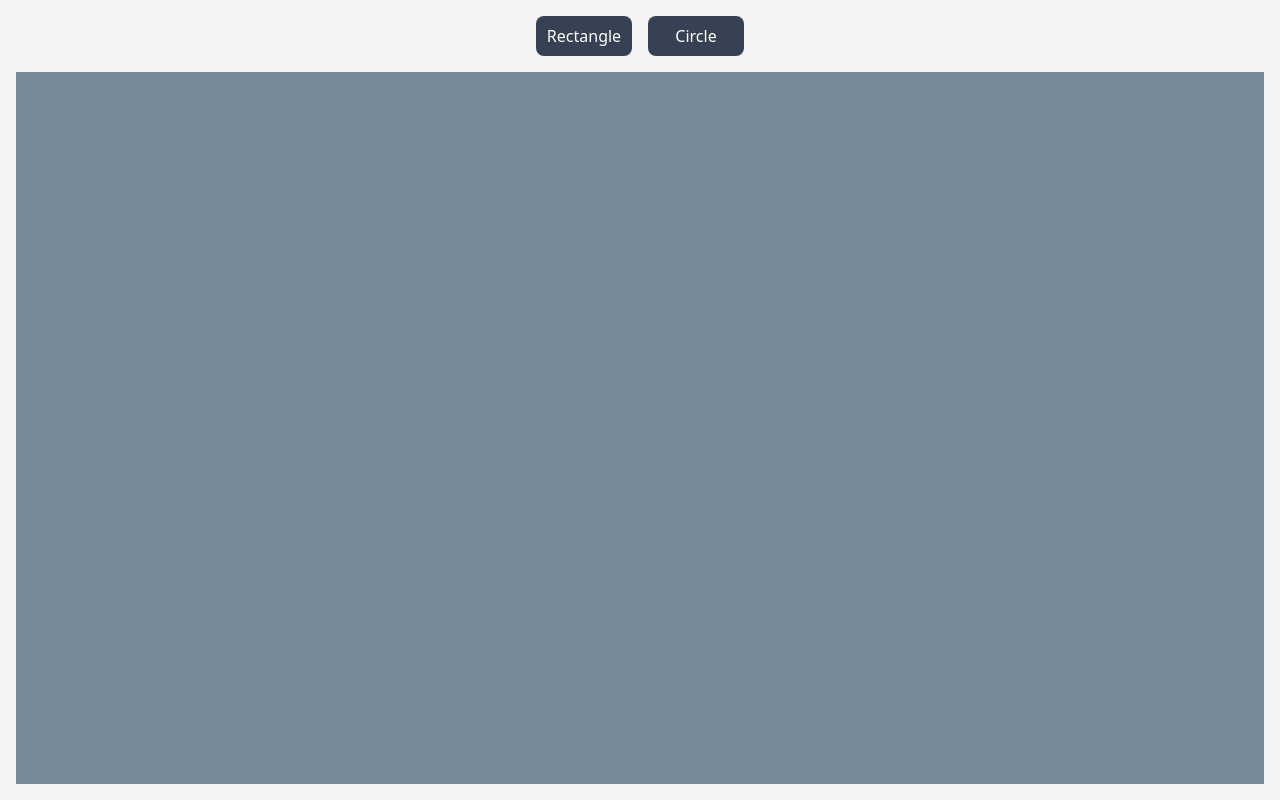
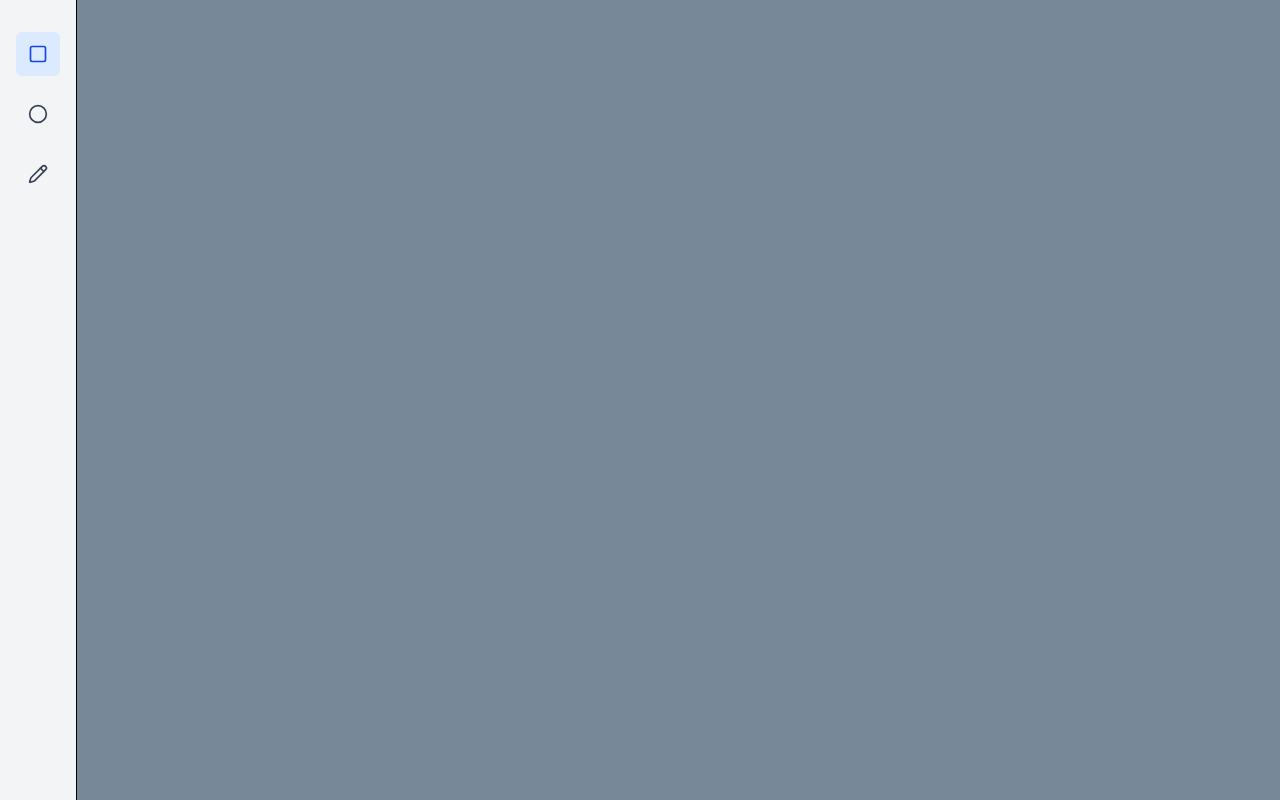
Before and after one commit to Praveenkumar02023/drawIT, a Next.js app in the folder apps/web/: page /room/1 in a window 1280 px wide. Built offline with nearby package versions, Linux system fonts and the light colour scheme.

Commit message:
feature:add fully working pencil tool.

```diff
--- a/apps/web/app/canvasUtils/page.ts
+++ b/apps/web/app/canvasUtils/page.ts
@@ -1,5 +1,6 @@
-import { shapeType } from "../room/[slug]/page";
-import React from "react";
+import { toolType } from "../components/page";
+import { displayShapeType } from "../room/[slug]/page";
+import React, { useRef } from "react";
 
 export const getMousePos = (event: MouseEvent, canvas: HTMLCanvasElement) => {
   const rect = canvas.getBoundingClientRect();
@@ -15,7 +16,7 @@ export const getMousePos = (event: MouseEvent, canvas: HTMLCanvasElement) => {
 
 export const drawAllShapes = (
   canvas: HTMLCanvasElement,
-  shapes: shapeType[],
+  shapes: displayShapeType[],
   ctx: CanvasRenderingContext2D
 ) => {
   ctx.clearRect(0, 0, canvas.width, canvas.height);
@@ -55,15 +56,24 @@ export const handleEvents = (
   mouseDown: React.RefObject<boolean>,
   startX: React.RefObject<number>,
   startY: React.RefObject<number>,
-  shapesRef: React.RefObject<shapeType[]>,
+  shapesRef: React.RefObject<displayShapeType[]>,
   ctx: CanvasRenderingContext2D,
-  shapeType: React.RefObject<"rect" | "circle">
+  currentTool: React.RefObject<toolType>,
+  lastX: React.RefObject<number>,
+  lastY: React.RefObject<number>,
+
 ) => {
+
   const onMouseDown = (event: MouseEvent) => {
     mouseDown.current = true;
     const { x, y } = getMousePos(event, canvas);
     startX.current = x;
     startY.current = y;
+
+    if(currentTool.current === "pencil"){
+      lastX.current = x;
+      lastY.current = y;
+    }
   };
 
   const onMouseMove = (event: MouseEvent) => {
@@ -72,14 +82,22 @@ export const handleEvents = (
     const width = x - startX.current;
     const height = y - startY.current;
 
-    drawAllShapes(canvas, shapesRef.current, ctx);
+    if(currentTool.current !== 'pencil'){
+      drawAllShapes(canvas, shapesRef.current, ctx);
+    }
 
-    if (shapeType.current === "rect") {
+    //for drawing rectangle
+
+    if (currentTool.current  === "rect") {
 
         ctx.strokeStyle = "black";
       ctx.strokeRect(startX.current,startY.current, width, height);
 
-    } else if (shapeType.current === "circle") {
+    }
+
+    //for drawing circle
+
+    else if (currentTool.current === "circle") {
 
       const radius = Math.sqrt(width * width + height * height);
 
@@ -87,6 +105,20 @@ export const handleEvents = (
       ctx.strokeStyle = "black";
       ctx.arc(startX.current,startY.current, radius, 0, Math.PI * 2);
       ctx.stroke();
+    }
+
+    // for drawing with pencil
+
+    else if(currentTool.current === "pencil"){
+
+      ctx.beginPath();
+      ctx.moveTo(lastX.current,lastY.current);
+      ctx.lineTo(x,y);
+      ctx.stroke()
+      ctx.closePath()
+
+      lastX.current = x;
+      lastY.current = y;
     }
   };
 
@@ -98,9 +130,9 @@ export const handleEvents = (
     const width = x - startX.current;
     const height = y - startY.current;
 
-    if(shapeType.current === "rect"){
+    if(currentTool.current === "rect"){
 
-        const newShape: shapeType = {
+        const newShape: displayShapeType = {
         type: "rect",
         rect: {
             x: startX.current,
@@ -113,9 +145,9 @@ export const handleEvents = (
         shapesRef.current.push(newShape);
 
     }
-    else if(shapeType.current === 'circle'){
+    else if(currentTool.current === 'circle'){
 
-        const newShape: shapeType = {
+        const newShape: displayShapeType = {
         type: "circle",
         circle: {
             x: startX.current,
@@ -127,6 +159,22 @@ export const handleEvents = (
         shapesRef.current.push(newShape);
 
     }
+
+    else if(currentTool.current === "pencil"){
+
+      const newShape: displayShapeType = {
+        type: "circle",
+        circle: {
+            x: startX.current,
+            y: startY.current,
+            radius : Math.sqrt(width*width + height*height)
+        }
+        };
+
+        shapesRef.current.push(newShape);
+
+    }
+
     drawAllShapes(canvas, shapesRef.current, ctx);
   };
 
--- a/apps/web/app/components/DisplayTool.tsx
+++ b/apps/web/app/components/DisplayTool.tsx
@@ -1,5 +1,5 @@
 import { LucideProps } from "lucide-react"
-import { toolType } from "../room/[slug]/page"
+
 
 export interface toolProps{
   onClick : () => void,
@@ -16,9 +16,9 @@ export const DisplayTool = ({
 } : toolProps)=>{
 
   return (
-    <div onClick={onClick} className={`rounded-md p-1.5 ${selectedTool  === toolName ? "bg-blue-100 text-blue-500" : "text-gray-700"}`
+    <div onClick={onClick} className={` rounded-md p-3 ${selectedTool  === toolName ? "bg-blue-100 text-blue-700 "  : "text-gray-700 hover:bg-gray-300"}`
 }>
-      <Icon/>
+      <Icon className="size-5" />
 
     </div>
   )
--- a/apps/web/app/components/page.tsx
+++ b/apps/web/app/components/page.tsx
@@ -2,19 +2,21 @@
 
 
 import {Circle, LucideProps, Pen, Pencil, Square} from 'lucide-react'
-import React, { useRef, useState } from 'react'
+import React, { Dispatch, SetStateAction, useRef, useState } from 'react'
 import { DisplayTool } from './DisplayTool';
 
-type toolType = "rect" | "circle" | "pencil" ;
+export type toolType = "rect" | "circle" | "pencil" ;
 
-export const Toolbar = () => {
+interface toolbarProps {
+  setSelectedTool : Dispatch<SetStateAction<toolType>>,
+  selectedTool : toolType
+}
 
-  const [selectedTool,setSelectedTool] = useState<toolType>('rect');
-
+export const Toolbar = ({setSelectedTool , selectedTool } : toolbarProps) => {
 
   return (
-    <div className='h-screen'>
-        <div className='py-8 flex flex-col  h-full w-fit border-r justify-start gap-y-4 px-6'>
+
+        <div className='py-8 flex flex-col  h-full w-fit border-r justify-start gap-y-4 px-4'>
 
          <DisplayTool
           onClick={()=>setSelectedTool("rect")}
@@ -39,7 +41,6 @@ export const Toolbar = () => {
 
 
         </div>
-    </div >
   )
 }
 
--- a/apps/web/app/room/[slug]/page.tsx
+++ b/apps/web/app/room/[slug]/page.tsx
@@ -2,7 +2,8 @@
 
 import {  handleEvents } from "../../canvasUtils/page";
 import { drawAllShapes } from "../../canvasUtils/page";
-import { useEffect, useRef } from "react";
+import { useEffect, useRef, useState } from "react";
+import Toolbar, { toolType } from "../../components/page";
 
 
 interface rect{
@@ -20,12 +21,13 @@ interface circle{
 
 
 
- export interface toolType{
+ export interface displayShapeType{
 
   type : "rect" | "circle" | "pencil"
 
   rect? : rect
   circle? : circle
+
 }
 
 
@@ -33,11 +35,19 @@ interface circle{
 const ChatRoom = () => {
 
   const canvasRef = useRef<HTMLCanvasElement>(null);
-  const shapesRef = useRef<toolType[]>([]);
+  const shapesRef = useRef<displayShapeType[]>([]);
   const startX = useRef(0);
   const startY = useRef(0);
+  const lastX = useRef(0);
+  const lastY = useRef(0);
+
   const mouseDown = useRef(false);
-  const shapeType = useRef<"rect" | "circle">("rect");
+  const [selectedTool,setSelectedTool] = useState<toolType>('rect')
+  const currentToolRef = useRef<toolType>('rect');
+
+  useEffect(()=>{
+    currentToolRef.current = selectedTool
+  },[selectedTool])
 
   useEffect(() => {
     const canvas = canvasRef.current;
@@ -63,7 +73,9 @@ const ChatRoom = () => {
       startY,
       shapesRef,
       ctx,
-      shapeType
+      currentToolRef,
+      lastX,
+      lastY
     );
 
    return cleanup
@@ -71,12 +83,9 @@ const ChatRoom = () => {
   }, []);
 
   return (
-    <div className="h-screen w-screen flex flex-col justify-center items-center overflow-hidden gap-4 p-4 bg-gray-100">
-      <div className="flex gap-4" >
-        <button className="h-10 w-24 rounded-lg bg-gray-700 text-white" onClick={() => {shapeType.current = "rect"}} >Rectangle</button>
-        <button className="h-10 w-24 rounded-lg bg-gray-700 text-white" onClick={() => {shapeType.current = "circle"}} >Circle</button>
-      </div>
-      <canvas ref={canvasRef} className="h-full w-full border-block"></canvas>
+    <div className="h-screen w-screen flex  justify-center items-center overflow-hidden bg-gray-100 ">
+      <Toolbar setSelectedTool={setSelectedTool} selectedTool={selectedTool} />
+      <canvas ref={canvasRef}  className="h-full w-full border-block"></canvas>
     </div>
   );
 };
```
